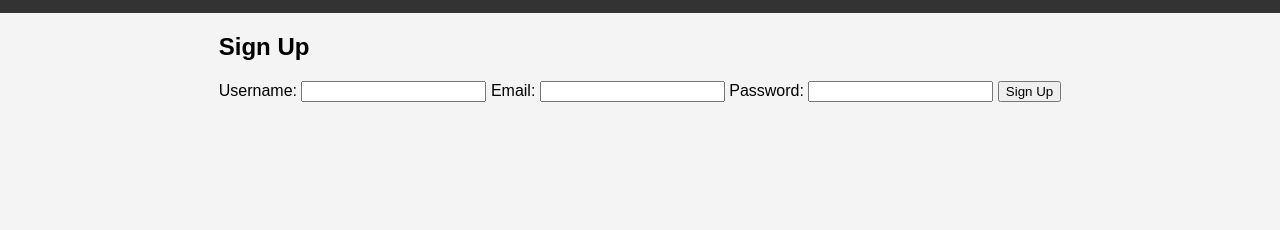
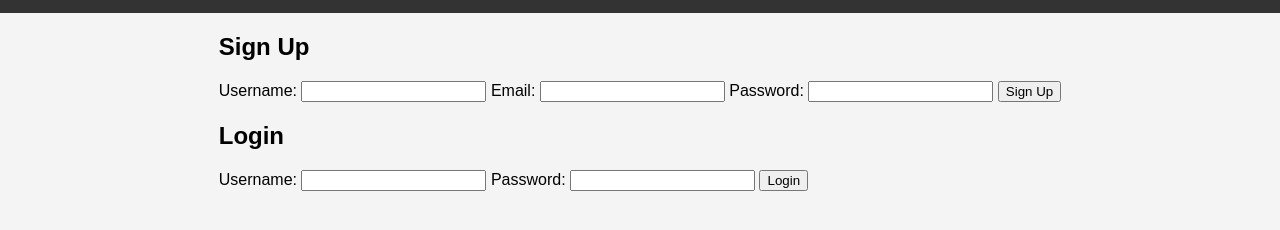
Before and after one commit to nathanACU/Project1WebInitial, a plain HTML site: page index.html in a window 1280 px wide. Shown: the part 56-286 px from the top of the page. Drawn offline with Linux system fonts and the light colour scheme; files that its build step writes are made by us from their sources.

Commit message:
Update index.html

```diff
--- a/index.html
+++ b/index.html
@@ -26,6 +26,21 @@
 
                 <button type="submit">Sign Up</button>
             </form>
+        </div>
+
+        <!-- Login form -->
+        <div class="form-box">
+            <h2>Login</h2>
+            <form action="main.html" method="POST">
+                <label for="login-username">Username:</label>
+                <input type="text" id="login-username" name="login-username" required>
+
+                <label for="login-password">Password:</label>
+                <input type="password" id="login-password" name="login-password" required>
+
+                <button type="submit">Login</button>
+            </form>
+        </div>
     </section>
 </body>
 </html>
```
